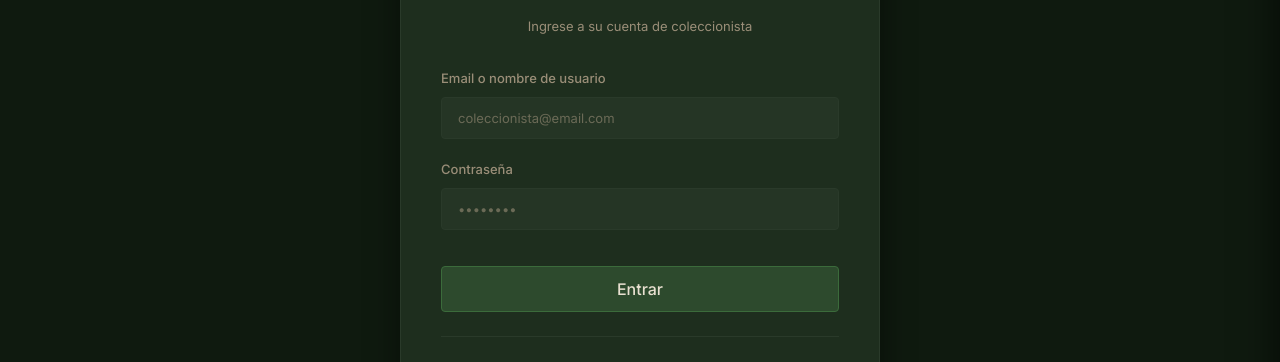
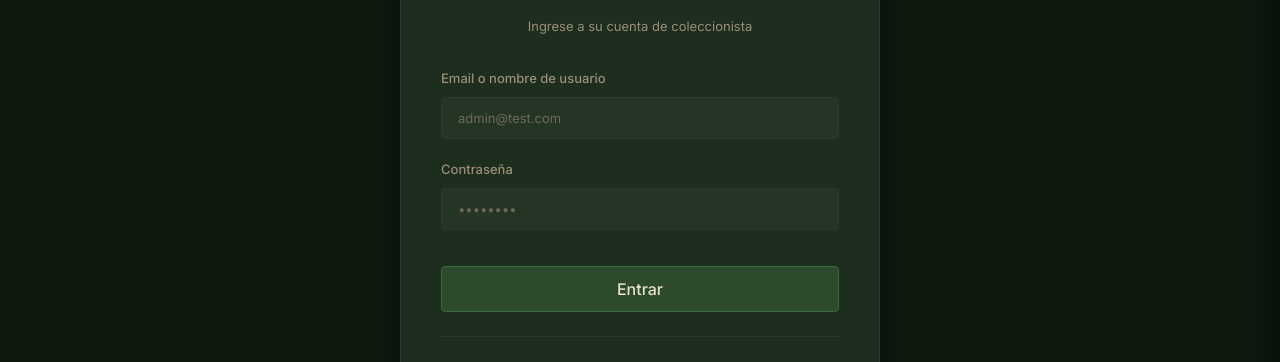
Before and after one commit to RODRIGOPIANTO/Filatelia, a Next.js app: page /auth/login in a window 1280 px wide. Shown: the part 331-693 px from the top of the page. Built offline with nearby package versions, Linux system fonts and the light colour scheme; no server answers.

Commit message:
UI: Interactive login for demo mode with error handlng

```diff
--- a/src/app/(public)/auth/auth.module.css
+++ b/src/app/(public)/auth/auth.module.css
@@ -46,6 +46,17 @@
   font-family: var(--font-body);
   font-size: var(--fs-sm);
   color: var(--color-text-muted);
+}
+
+.errorBanner {
+  background-color: rgba(239, 68, 68, 0.1);
+  border: 1px solid rgba(239, 68, 68, 0.5);
+  color: #ef4444;
+  padding: var(--sp-3);
+  border-radius: var(--radius-sm);
+  font-size: var(--fs-sm);
+  text-align: center;
+  margin-bottom: var(--sp-4);
 }
 
 /* Form */
--- a/src/app/(public)/auth/login/page.tsx
+++ b/src/app/(public)/auth/login/page.tsx
@@ -1,13 +1,48 @@
-import type { Metadata } from 'next'
+'use client'
+
+import { useState } from 'react'
 import Link from 'next/link'
+import { useRouter } from 'next/navigation'
 import styles from '../auth.module.css'
 
-export const metadata: Metadata = {
-  title: 'Iniciar Sesión — Filatelia Peruana',
-  description: 'Ingrese a su cuenta de Filatelia Peruana para acceder a sus colecciones.',
-}
+export default function LoginPage() {
+  const router = useRouter()
+  const [email, setEmail] = useState('')
+  const [password, setPassword] = useState('')
+  const [error, setError] = useState('')
+  const [loading, setLoading] = useState(false)
 
-export default function LoginPage() {
+  const handleSubmit = async (e: React.FormEvent) => {
+    e.preventDefault()
+    setError('')
+    setLoading(true)
+
+    try {
+      const res = await fetch('/api/auth/login', {
+        method: 'POST',
+        headers: { 'Content-Type': 'application/json' },
+        body: JSON.stringify({ email, password }),
+      })
+
+      const data = await res.json()
+
+      if (!res.ok) {
+        throw new Error(data.error || 'Error al iniciar sesión')
+      }
+
+      // En modo demo, guardamos el token en localStorage para permitir acceso visual
+      localStorage.setItem('auth_token', data.token)
+      localStorage.setItem('user', JSON.stringify(data.user))
+
+      // Redirigir al dashboard
+      router.push('/admin/dashboard')
+    } catch (err: any) {
+      setError(err.message)
+    } finally {
+      setLoading(false)
+    }
+  }
+
   return (
     <div className={styles.page}>
       <div className={styles.card}>
@@ -17,8 +52,9 @@ export default function LoginPage() {
           <p className={styles.cardSubtitle}>Ingrese a su cuenta de coleccionista</p>
         </div>
 
-        {/* Form — action vacío: en producción, llamar a NextAuth signIn */}
-        <form className={styles.form} id="login-form" action="#" method="POST" noValidate>
+        <form className={styles.form} id="login-form" onSubmit={handleSubmit}>
+          {error && <div className={styles.errorBanner}>{error}</div>}
+
           <div className={styles.formGroup}>
             <label htmlFor="email" className={styles.label}>
               Email o nombre de usuario
@@ -26,11 +62,13 @@ export default function LoginPage() {
             <input
               id="email"
               name="email"
-              type="email"
-              autoComplete="email"
+              type="text"
               required
-              placeholder="coleccionista@email.com"
+              value={email}
+              onChange={(e) => setEmail(e.target.value)}
+              placeholder="admin@test.com"
               className={styles.input}
+              disabled={loading}
             />
           </div>
 
@@ -42,10 +80,12 @@ export default function LoginPage() {
               id="password"
               name="password"
               type="password"
-              autoComplete="current-password"
               required
+              value={password}
+              onChange={(e) => setPassword(e.target.value)}
               placeholder="••••••••"
               className={styles.input}
+              disabled={loading}
             />
           </div>
 
@@ -53,8 +93,9 @@ export default function LoginPage() {
             type="submit"
             id="login-submit"
             className={`btn btn--primary ${styles.submitBtn}`}
+            disabled={loading}
           >
-            Entrar
+            {loading ? 'Cargando...' : 'Entrar'}
           </button>
         </form>
 
```
